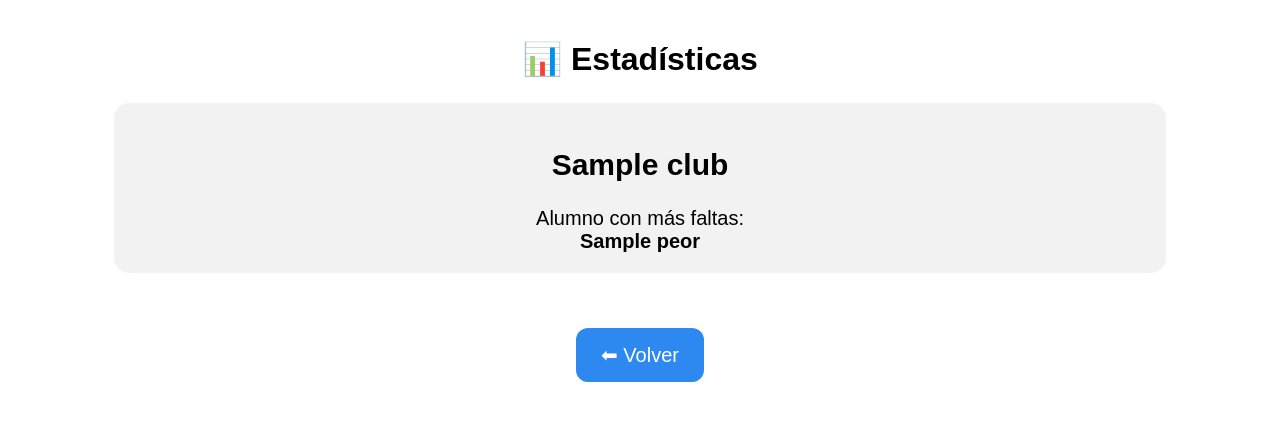
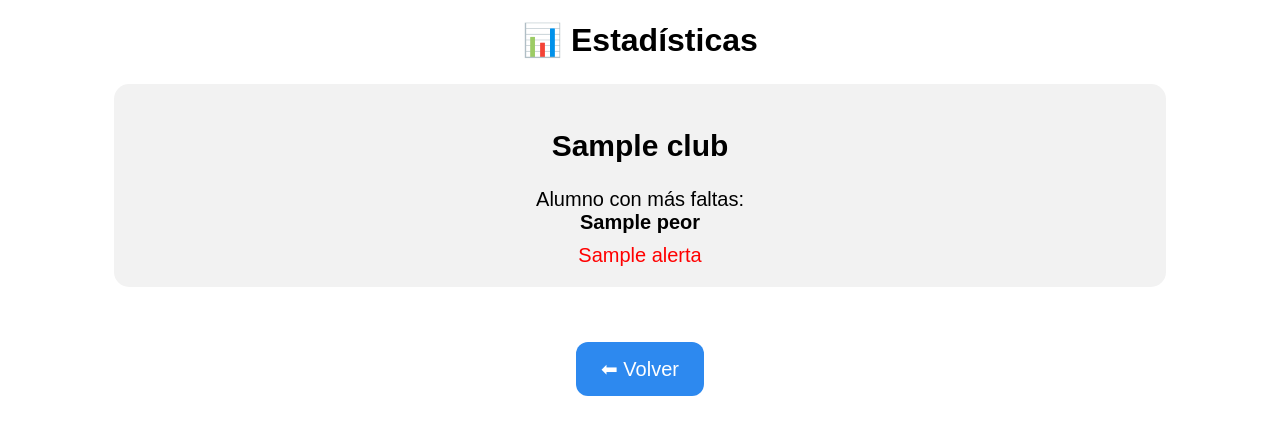
Before and after one commit to joelin6540-rgb/Asistencia-Club, a Flask app: template templates/estadisticas.html in a window 1280 px wide. Shown: the top 435 px of the page. Run offline with Flask 3, Linux system fonts and the light colour scheme; the template is opened without the code that fills it: most values are stand-ins (such as "Sample title", 1, 10 or a date in 2020); parts of the project's set-up code (start-up, migrations or seed data) failed here and were passed over.

Commit message:
advanced statistics

```diff
--- a/app.py
+++ b/app.py
@@ -138,25 +138,48 @@ def estadisticas():
     for club in CLUBES:
 
         hoja = abrir_hoja(CLUBES[club]["hoja"])
-
         filas = hoja.get_all_values()
 
         peor_alumno = ""
         max_faltas = -1
 
-        for fila in filas[1:]:  # saltamos encabezados
+        alertas = []
+
+        for fila in filas[1:]:  # saltar encabezados
 
             nombre = fila[0]
+            celdas = fila[1:]
 
-            faltas = fila.count("/")
+            faltas = celdas.count("/")
 
+            clases = sum(1 for c in celdas if c != "")
+
+            asistencias = clases - faltas
+
+            porcentaje = 0
+            if clases > 0:
+                porcentaje = int((asistencias / clases) * 100)
+
+            # alumno con más faltas
             if faltas > max_faltas:
                 max_faltas = faltas
-                peor_alumno = nombre
+                peor_alumno = f"{nombre} — {faltas} faltas (de {clases} clases)"
+
+            # detectar 3 faltas seguidas
+            contador = 0
+            for c in celdas:
+                if c == "/":
+                    contador += 1
+                    if contador == 3:
+                        alertas.append(f"⚠ {nombre} tiene 3 faltas seguidas")
+                        break
+                else:
+                    contador = 0
 
         datos.append({
             "nombre": club.capitalize(),
-            "peor": f"{peor_alumno} ({max_faltas} faltas)"
+            "peor": peor_alumno,
+            "alertas": alertas
         })
 
     return render_template("estadisticas.html", estadisticas=datos)
--- a/templates/estadisticas.html
+++ b/templates/estadisticas.html
@@ -11,10 +11,6 @@ body{
     text-align:center;
 }
 
-h1{
-    margin-top:40px;
-}
-
 .bloque{
     margin:25px auto;
     width:80%;
@@ -22,6 +18,11 @@ h1{
     border-radius:15px;
     background:#f2f2f2;
     font-size:20px;
+}
+
+.alerta{
+    color:red;
+    margin-top:10px;
 }
 
 .volver{
@@ -52,6 +53,10 @@ h1{
 Alumno con más faltas:<br>
 <strong>{{club.peor}}</strong>
 
+{% for alerta in club.alertas %}
+<div class="alerta">{{alerta}}</div>
+{% endfor %}
+
 </div>
 
 {% endfor %}
```
